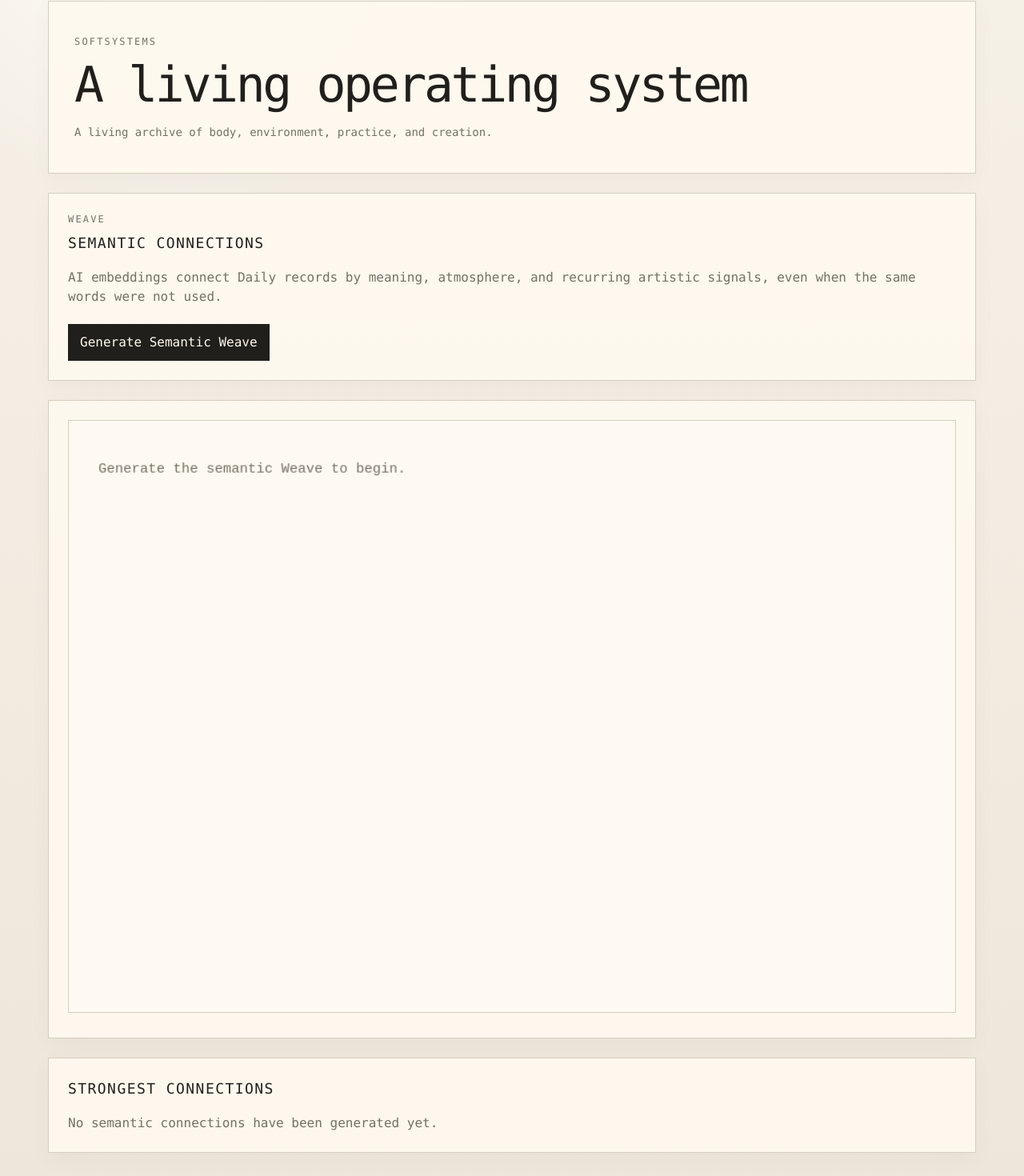
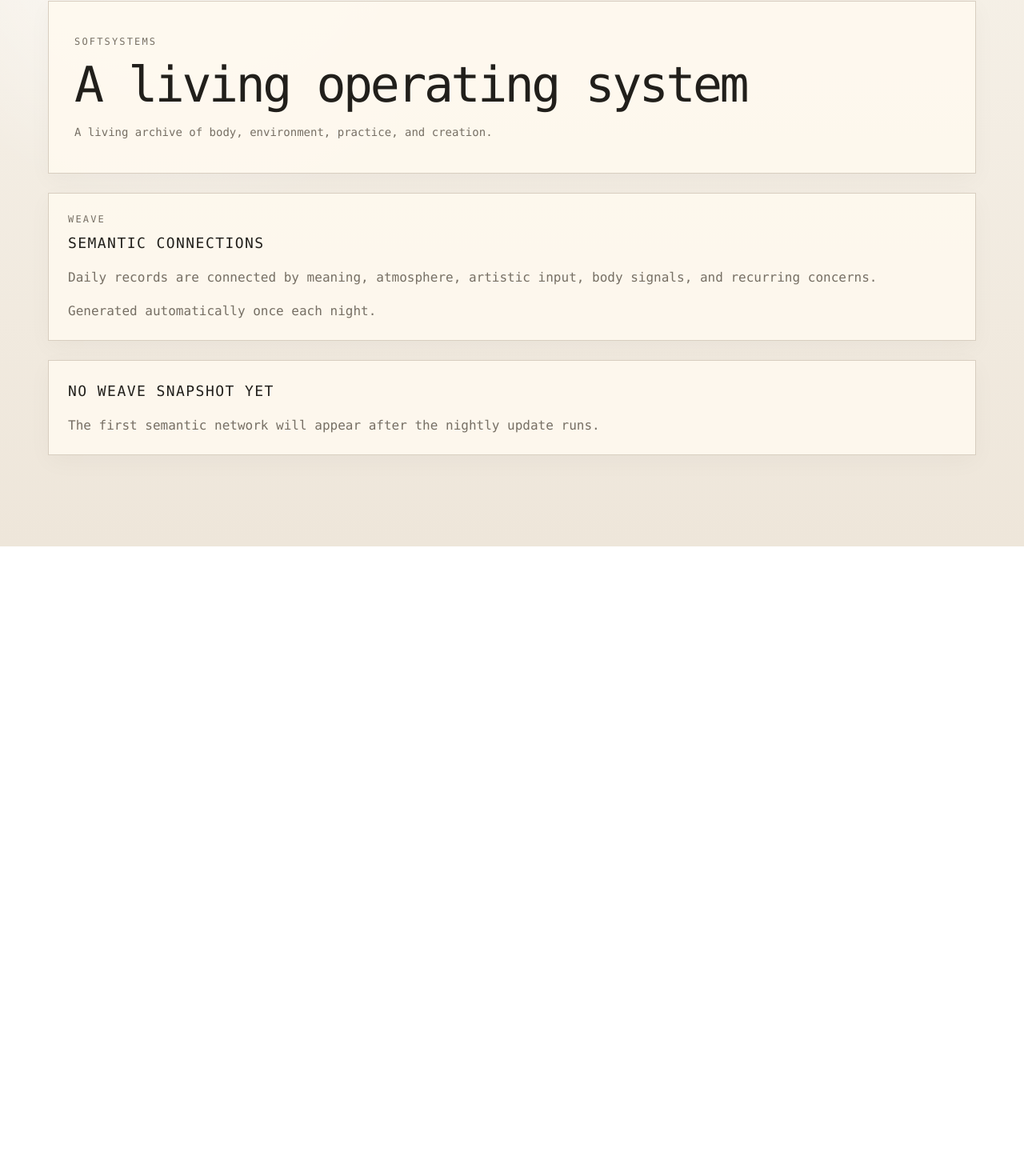
Before and after one commit to jangmyungsun/SOFTSYSTEMS, a Next.js app: page /weave in a window 1280 px wide. Shown: the part 117-1587 px from the top of the page at 80% size. After the commit the page ends 800 px from the top, so only its background shows below. Built offline with nearby package versions, Linux system fonts and the light colour scheme; no server answers; the database is empty.

Commit message:
Refactor WeavePage component and improve snapshot loading

```diff
--- a/app/weave/page.js
+++ b/app/weave/page.js
@@ -2,18 +2,59 @@
 
 import {
   useEffect,
+  useMemo,
   useRef,
   useState,
 } from "react";
 
-import { supabase } from "../../lib/supabaseClient";
+import {
+  supabase,
+} from "../../lib/supabaseClient";
 
-function shorten(text, length = 44) {
-  const value = String(text || "");
+function formatDateTime(value) {
+  if (!value) {
+    return "";
+  }
 
-  return value.length > length
-    ? `${value.slice(0, length)}…`
-    : value;
+  const date = new Date(value);
+
+  if (
+    Number.isNaN(date.getTime())
+  ) {
+    return "";
+  }
+
+  return date.toLocaleString(
+    "en-US",
+    {
+      month: "short",
+      day: "numeric",
+      year: "numeric",
+      hour: "numeric",
+      minute: "2-digit",
+    }
+  );
+}
+
+function shorten(
+  value,
+  maxLength = 36
+) {
+  const text =
+    String(value || "");
+
+  if (
+    text.length <= maxLength
+  ) {
+    return text;
+  }
+
+  return (
+    text.slice(
+      0,
+      maxLength
+    ) + "…"
+  );
 }
 
 export default function WeavePage() {
@@ -21,23 +62,14 @@ export default function WeavePage() {
     useRef(null);
 
   const [
-    session,
-    setSession,
+    snapshot,
+    setSnapshot,
   ] = useState(null);
 
   const [
-    weave,
-    setWeave,
-  ] = useState({
-    nodes: [],
-    edges: [],
-    meta: null,
-  });
-
-  const [
-    status,
-    setStatus,
-  ] = useState("idle");
+    loading,
+    setLoading,
+  ] = useState(true);
 
   const [
     errorMessage,
@@ -45,68 +77,119 @@ export default function WeavePage() {
   ] = useState("");
 
   useEffect(() => {
-    supabase.auth
-      .getSession()
-      .then(({ data }) => {
-        setSession(
-          data.session
-        );
-      });
-  }, []);
+    async function loadSnapshot() {
+      setLoading(true);
+      setErrorMessage("");
 
-  const generateWeave =
-    async () => {
-      if (!session) {
-        setErrorMessage(
-          "Please log in first."
+      const {
+        data,
+        error,
+      } = await supabase
+        .from("weave_snapshots")
+        .select(
+          `
+            snapshot_date,
+            nodes,
+            edges,
+            meta,
+            generated_at,
+            is_public
+          `
+        )
+        .eq(
+          "is_public",
+          true
+        )
+        .order(
+          "snapshot_date",
+          {
+            ascending: false,
+          }
+        )
+        .limit(1)
+        .maybeSingle();
+
+      if (error) {
+        console.error(
+          "Weave snapshot error:",
+          error
         );
 
+        setErrorMessage(
+          error.message
+        );
+
+        setLoading(false);
         return;
       }
 
-      setStatus("loading");
-      setErrorMessage("");
+      if (!data) {
+        setSnapshot(null);
+        setLoading(false);
+        return;
+      }
 
-      try {
-        const response =
-          await fetch(
-            "/api/weave",
-            {
-              method: "POST",
+      setSnapshot({
+        ...data,
 
-              headers: {
-                "Content-Type":
-                  "application/json",
+        nodes:
+          Array.isArray(data.nodes)
+            ? data.nodes
+            : [],
 
-                Authorization:
-                  `Bearer ${session.access_token}`,
-              },
+        edges:
+          Array.isArray(data.edges)
+            ? data.edges
+            : [],
+
+        meta:
+          data.meta &&
+          typeof data.meta ===
+            "object" &&
+          !Array.isArray(data.meta)
+            ? data.meta
+            : {},
+      });
+
+      setLoading(false);
     }
+
+    loadSnapshot();
+  }, []);
+
+  const nodes =
+    snapshot?.nodes || [];
+
+  const edges =
+    snapshot?.edges || [];
+
+  const nodeMap =
+    useMemo(
+      () =>
+        new Map(
+          nodes.map(
+            (node) => [
+              node.id,
+              node,
+            ]
+          )
+        ),
+      [nodes]
     );
 
-        const result =
-          await response.json();
-
-        if (!response.ok) {
-          throw new Error(
-            result.error ||
-            "Semantic Weave failed."
+  const strongestConnections =
+    useMemo(
+      () =>
+        edges
+          .slice()
+          .sort(
+            (first, second) =>
+              second.similarity -
+              first.similarity
+          )
+          .slice(0, 12),
+      [edges]
     );
-        }
-
-        setWeave(result);
-        setStatus("ready");
-      } catch (error) {
-        console.error(error);
-
-        setErrorMessage(
-          error.message ||
-          "Semantic Weave failed."
-        );
-
-        setStatus("error");
-      }
-    };
 
   useEffect(() => {
     const canvas =
@@ -132,41 +215,6 @@ export default function WeavePage() {
       height
     );
 
-    const nodes =
-      weave.nodes.map(
-        (node, index) => {
-          const angle =
-            (index /
-              Math.max(
-                weave.nodes.length,
-                1
-              )) *
-            Math.PI *
-            2;
-
-          const radius =
-            Math.min(
-              width,
-              height
-            ) *
-            0.34;
-
-          return {
-            ...node,
-
-            x:
-              width / 2 +
-              Math.cos(angle) *
-                radius,
-
-            y:
-              height / 2 +
-              Math.sin(angle) *
-                radius,
-          };
-        }
-      );
-
     if (!nodes.length) {
       context.fillStyle =
         "#766f64";
@@ -175,7 +223,7 @@ export default function WeavePage() {
         "15px monospace";
 
       context.fillText(
-        "Generate the semantic Weave to begin.",
+        "The nightly Weave has not been generated yet.",
         32,
         56
       );
@@ -183,23 +231,75 @@ export default function WeavePage() {
       return;
     }
 
-    weave.edges.forEach(
+    const positionedNodes =
+      nodes.map(
+        (node, index) => {
+          const angle =
+            (
+              index /
+              Math.max(
+                nodes.length,
+                1
+              )
+            ) *
+            Math.PI *
+            2;
+
+          const baseRadius =
+            Math.min(
+              width,
+              height
+            ) *
+            0.34;
+
+          const variation =
+            (
+              index % 4
+            ) *
+            14;
+
+          return {
+            ...node,
+
+            x:
+              width / 2 +
+              Math.cos(angle) *
+                (
+                  baseRadius -
+                  variation
+                ),
+
+            y:
+              height / 2 +
+              Math.sin(angle) *
+                (
+                  baseRadius -
+                  variation
+                ),
+          };
+        }
+      );
+
+    edges.forEach(
       (edge) => {
         const source =
-          nodes.find(
+          positionedNodes.find(
             (node) =>
               node.id ===
               edge.source
           );
 
         const target =
-          nodes.find(
+          positionedNodes.find(
             (node) =>
               node.id ===
               edge.target
           );
 
-        if (!source || !target) {
+        if (
+          !source ||
+          !target
+        ) {
           return;
         }
 
@@ -208,8 +308,10 @@ export default function WeavePage() {
             0,
             Math.min(
               1,
-              (edge.similarity -
-                0.7) /
+              (
+                edge.similarity -
+                0.7
+              ) /
                 0.3
             )
           );
@@ -218,8 +320,8 @@ export default function WeavePage() {
 
         context.strokeStyle =
           `rgba(33,31,27,${
-            0.1 +
-            strength * 0.55
+            0.09 +
+            strength * 0.5
           })`;
 
         context.lineWidth =
@@ -232,8 +334,10 @@ export default function WeavePage() {
         );
 
         const middleX =
-          (source.x +
-            target.x) /
+          (
+            source.x +
+            target.x
+          ) /
           2;
 
         context.bezierCurveTo(
@@ -249,22 +353,22 @@ export default function WeavePage() {
       }
     );
 
-    nodes.forEach((node) => {
-      const connectedEdges =
-        weave.edges.filter(
+    positionedNodes.forEach(
+      (node) => {
+        const connectionCount =
+          edges.filter(
             (edge) =>
               edge.source ===
                 node.id ||
               edge.target ===
                 node.id
-        );
+          ).length;
 
         const radius =
           5 +
           Math.min(
-          12,
-          connectedEdges.length *
-            1.6
+            11,
+            connectionCount * 1.5
           );
 
         context.beginPath();
@@ -296,6 +400,18 @@ export default function WeavePage() {
           node.y
         );
 
+        const artisticTitle =
+          node.artistic_input
+            ?.title || "";
+
+        const label =
+          artisticTitle ||
+          node.themes?.join(
+            ", "
+          ) ||
+          node.project ||
+          node.summary;
+
         context.fillStyle =
           "#766f64";
 
@@ -304,11 +420,7 @@ export default function WeavePage() {
 
         context.fillText(
           shorten(
-          node.themes?.join(
-            ", "
-          ) ||
-            node.project ||
-            node.summary,
+            label,
             28
           ),
           node.x +
@@ -316,32 +428,18 @@ export default function WeavePage() {
             6,
           node.y + 15
         );
-    });
-  }, [weave]);
-
-  const topConnections =
-    weave.edges
-      .slice()
-      .sort(
-        (a, b) =>
-          b.similarity -
-          a.similarity
-      )
-      .slice(0, 12);
-
-  const nodeMap =
-    new Map(
-      weave.nodes.map(
-        (node) => [
-          node.id,
-          node,
-        ]
-      )
+      }
     );
+  }, [
+    nodes,
+    edges,
+  ]);
 
   return (
     <>
       <section className="panel">
+        <div className="entry-head">
+          <div>
             <p className="eyebrow">
               Weave
             </p>
@@ -351,48 +449,80 @@ export default function WeavePage() {
             </h2>
 
             <p className="subtitle">
-          AI embeddings connect Daily
-          records by meaning, atmosphere,
-          and recurring artistic signals,
-          even when the same words were
-          not used.
+              Daily records are
+              connected by meaning,
+              atmosphere, artistic
+              input, body signals,
+              and recurring concerns.
+            </p>
+          </div>
+
+          {snapshot?.generated_at && (
+            <span className="badge">
+              Updated{" "}
+              {formatDateTime(
+                snapshot.generated_at
+              )}
+            </span>
+          )}
+        </div>
+
+        <p className="muted">
+          Generated automatically
+          once each night.
         </p>
 
-        <div className="actions">
-          <button
-            className="primary"
-            type="button"
-            onClick={
-              generateWeave
-            }
-            disabled={
-              status ===
-              "loading"
-            }
-          >
-            {status ===
-            "loading"
-              ? "Generating…"
-              : "Generate Semantic Weave"}
-          </button>
-        </div>
-
-        {errorMessage && (
+        {snapshot?.meta && (
           <p className="muted">
-            {errorMessage}
-          </p>
-        )}
-
-        {weave.meta && (
-          <p className="muted">
-            {weave.meta.record_count} records ·{" "}
-            {weave.edges.length} connections ·{" "}
-            similarity threshold{" "}
-            {weave.meta.threshold}
+            {snapshot.meta
+              .record_count || 0}{" "}
+            records ·{" "}
+            {edges.length}{" "}
+            connections · threshold{" "}
+            {snapshot.meta
+              .threshold || 0.72}
           </p>
         )}
       </section>
 
+      {loading && (
+        <section className="panel">
+          <p className="muted">
+            Loading the latest
+            Weave…
+          </p>
+        </section>
+      )}
+
+      {!loading &&
+        errorMessage && (
+          <section className="panel">
+            <p className="muted">
+              {errorMessage}
+            </p>
+          </section>
+        )}
+
+      {!loading &&
+        !errorMessage &&
+        !snapshot && (
+          <section className="panel">
+            <h2>
+              No Weave Snapshot Yet
+            </h2>
+
+            <p className="muted">
+              The first semantic
+              network will appear
+              after the nightly
+              update runs.
+            </p>
+          </section>
+        )}
+
+      {!loading &&
+        snapshot && (
+          <>
             <section className="panel">
               <canvas
                 ref={canvasRef}
@@ -406,15 +536,20 @@ export default function WeavePage() {
                 Strongest Connections
               </h2>
 
-        {!topConnections.length && (
+              {!strongestConnections
+                .length && (
                 <p className="muted">
-            No semantic connections
-            have been generated yet.
+                  No connection reached
+                  the current similarity
+                  threshold.
                 </p>
               )}
 
-        {topConnections.map(
-          (edge, index) => {
+              {strongestConnections.map(
+                (
+                  edge,
+                  index
+                ) => {
                   const source =
                     nodeMap.get(
                       edge.source
@@ -437,20 +572,21 @@ export default function WeavePage() {
                       className="entry"
                       key={`${edge.source}-${edge.target}-${index}`}
                     >
+                      <div className="entry-head">
                         <p>
                           {source.date}
                           {" ↔ "}
                           {target.date}
                         </p>
 
-                <p className="muted">
-                  Similarity{" "}
+                        <span className="badge">
                           {Math.round(
                             edge.similarity *
                               100
                           )}
                           %
-                </p>
+                        </span>
+                      </div>
 
                       <div className="grid two">
                         <div>
@@ -459,14 +595,35 @@ export default function WeavePage() {
                           </p>
 
                           <p>
-                      {source.summary}
+                            {
+                              source.summary
+                            }
                           </p>
 
+                          {source
+                            .artistic_input
+                            ?.title && (
                             <p className="muted">
-                      {source.themes?.join(
+                              Artistic Input —{" "}
+                              {
+                                source
+                                  .artistic_input
+                                  .title
+                              }
+                            </p>
+                          )}
+
+                          {source.themes
+                            ?.length >
+                            0 && (
+                            <p className="muted">
+                              {
+                                source.themes.join(
                                   ", "
+                                )
+                              }
+                            </p>
                           )}
-                    </p>
                         </div>
 
                         <div>
@@ -475,14 +632,35 @@ export default function WeavePage() {
                           </p>
 
                           <p>
-                      {target.summary}
+                            {
+                              target.summary
+                            }
                           </p>
 
+                          {target
+                            .artistic_input
+                            ?.title && (
                             <p className="muted">
-                      {target.themes?.join(
+                              Artistic Input —{" "}
+                              {
+                                target
+                                  .artistic_input
+                                  .title
+                              }
+                            </p>
+                          )}
+
+                          {target.themes
+                            ?.length >
+                            0 && (
+                            <p className="muted">
+                              {
+                                target.themes.join(
                                   ", "
+                                )
+                              }
+                            </p>
                           )}
-                    </p>
                         </div>
                       </div>
                     </article>
@@ -491,5 +669,7 @@ export default function WeavePage() {
               )}
             </section>
           </>
+        )}
+    </>
   );
 }
```
Lines whose indentation alone changed are shown as unchanged.
